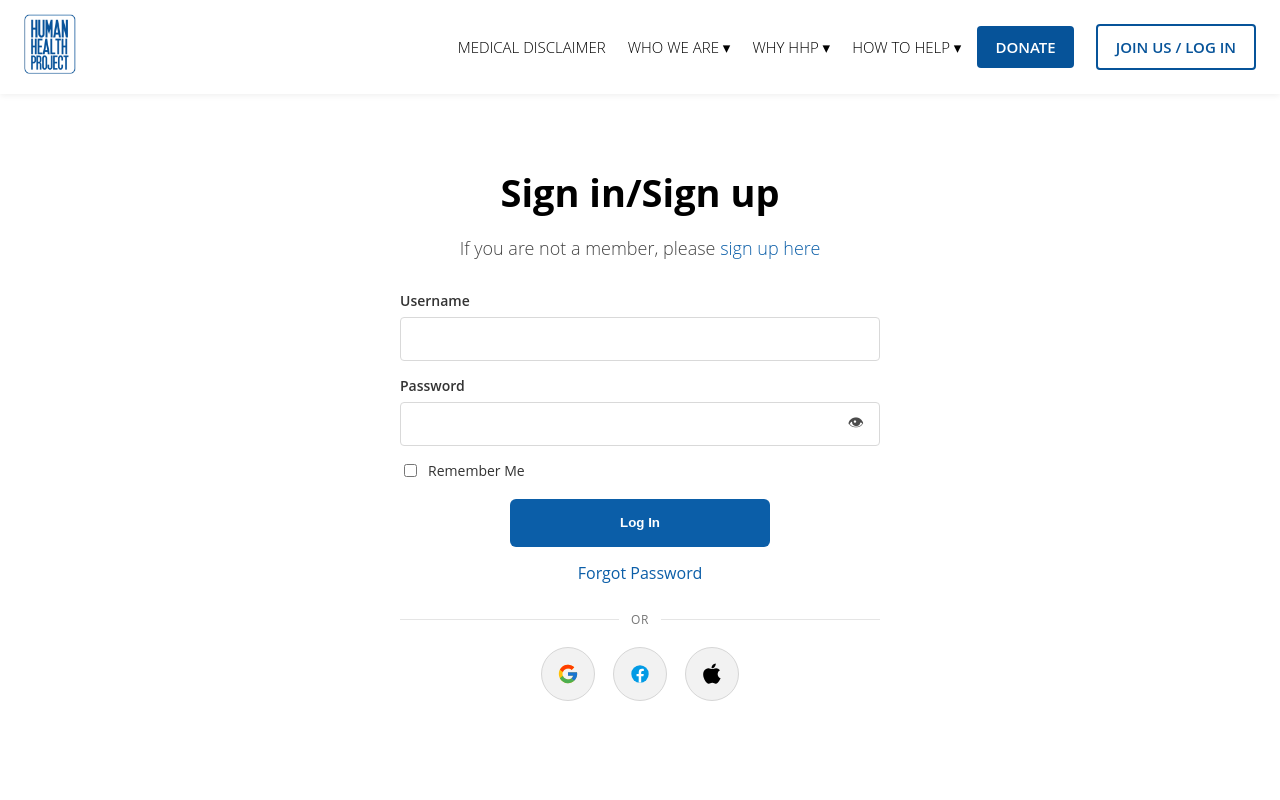
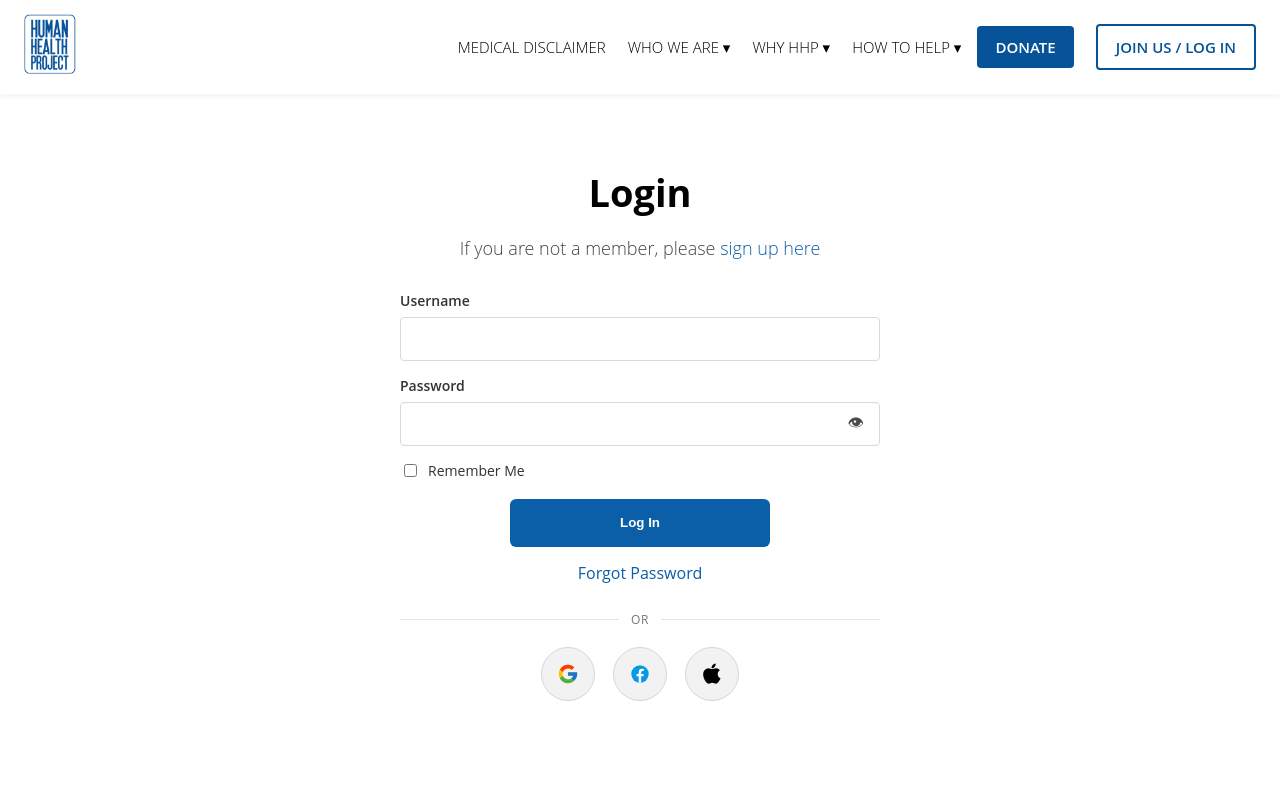
Before and after one commit to yoloshiku/hhp-frontend, a React (Vite) app: page /login in a window 1280 px wide. Shown: the top 800 px of the page. Built offline with nearby package versions, Linux system fonts and the light colour scheme.

Commit message:
Update on Login page

```diff
--- a/src/pages/Login.jsx
+++ b/src/pages/Login.jsx
@@ -19,7 +19,7 @@ export default function Login() {
   return (
     <section className="authPage">
       <div className="authContainer">
-        <h1 className="authTitle">Sign in/Sign up</h1>
+        <h1 className="authTitle">Login</h1>
 
         <p className="authSubtitle">
           If you are not a member, please{" "}
```
